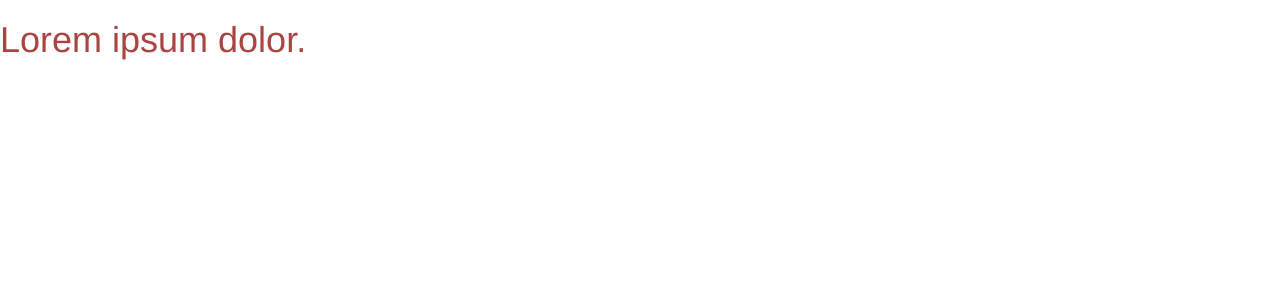
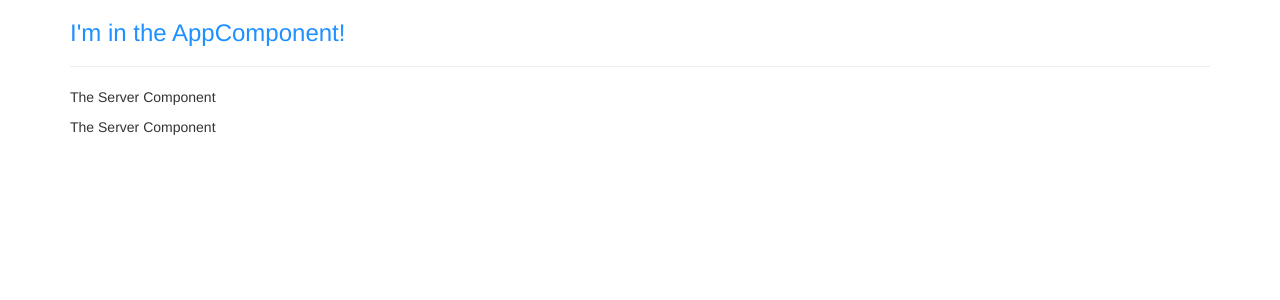
Before and after one commit to maxiwer/From-Academind-Course, an Angular app: page / in a window 1280 px wide. Shown: the top 300 px of the page. Built offline with nearby package versions, Linux system fonts and the light colour scheme.

Commit message:
add component to test selectors

```diff
--- a/src/app/app.component.css
+++ b/src/app/app.component.css
@@ -0,0 +1,3 @@
+h3 {
+  color: darkblue;
+}
--- a/src/app/app.component.html
+++ b/src/app/app.component.html
@@ -1 +1,11 @@
-<h1 class="text-danger">Lorem ipsum dolor.</h1>
+<div class="container">
+  <div class="row">
+    <div class="col-xs-12">
+      <h3>I'm in the AppComponent!</h3>
+      <hr>
+      <app-servers> </app-servers>
+<!--      <main app-servers></main>-->
+<!--      <div class="app-servers"></div>-->
+    </div>
+  </div>
+</div>
--- a/src/app/app.component.ts
+++ b/src/app/app.component.ts
@@ -3,7 +3,12 @@ import { Component } from '@angular/core';
 @Component({
   selector: 'app-root',
   templateUrl: './app.component.html',
-  styleUrls: ['./app.component.css']
+  // styleUrls: ['./app.component.css']
+  styles: [`
+    h3 {
+      color: dodgerblue;
+    }
+  `]
 })
 export class AppComponent {
 }
--- /dev/null
+++ b/src/app/server/server.component.html
@@ -0,0 +1 @@
+<p>The Server Component</p>
--- /dev/null
+++ b/src/app/servers/servers.component.html
@@ -0,0 +1,2 @@
+<app-server></app-server>
+<app-server></app-server>
--- /dev/null
+++ b/src/app/servers/servers.component.ts
@@ -0,0 +1,19 @@
+import { Component, OnInit } from '@angular/core';
+
+@Component({
+  // selector: '[app-servers]',
+  // selector: '.app-servers',
+  selector: 'app-servers',
+  template: `
+    <app-server></app-server>
+    <app-server></app-server>`,
+  styleUrls: ['./servers.component.css']
+})
+export class ServersComponent implements OnInit {
+
+  constructor() { }
+
+  ngOnInit() {
+  }
+
+}
--- /dev/null
+++ b/src/app/test/test.component.html
@@ -0,0 +1 @@
+<p>test works!</p>
--- /dev/null
+++ b/src/app/test/test.component.ts
@@ -0,0 +1,15 @@
+import { Component, OnInit } from '@angular/core';
+
+@Component({
+  selector: '[app-not-server]',
+  templateUrl: './test.component.html',
+  styleUrls: ['./test.component.css']
+})
+export class TestComponent implements OnInit {
+
+  constructor() { }
+
+  ngOnInit(): void {
+  }
+
+}
```
Also changed, not shown: src/app/app.module.ts (+11 -2 lines), src/app/server/server.component.ts (added, +9 -0 lines), src/app/servers/servers.component.css (added), src/app/test/test.component.css (added), 2 other files (tests, documents, lock files or other folders).
